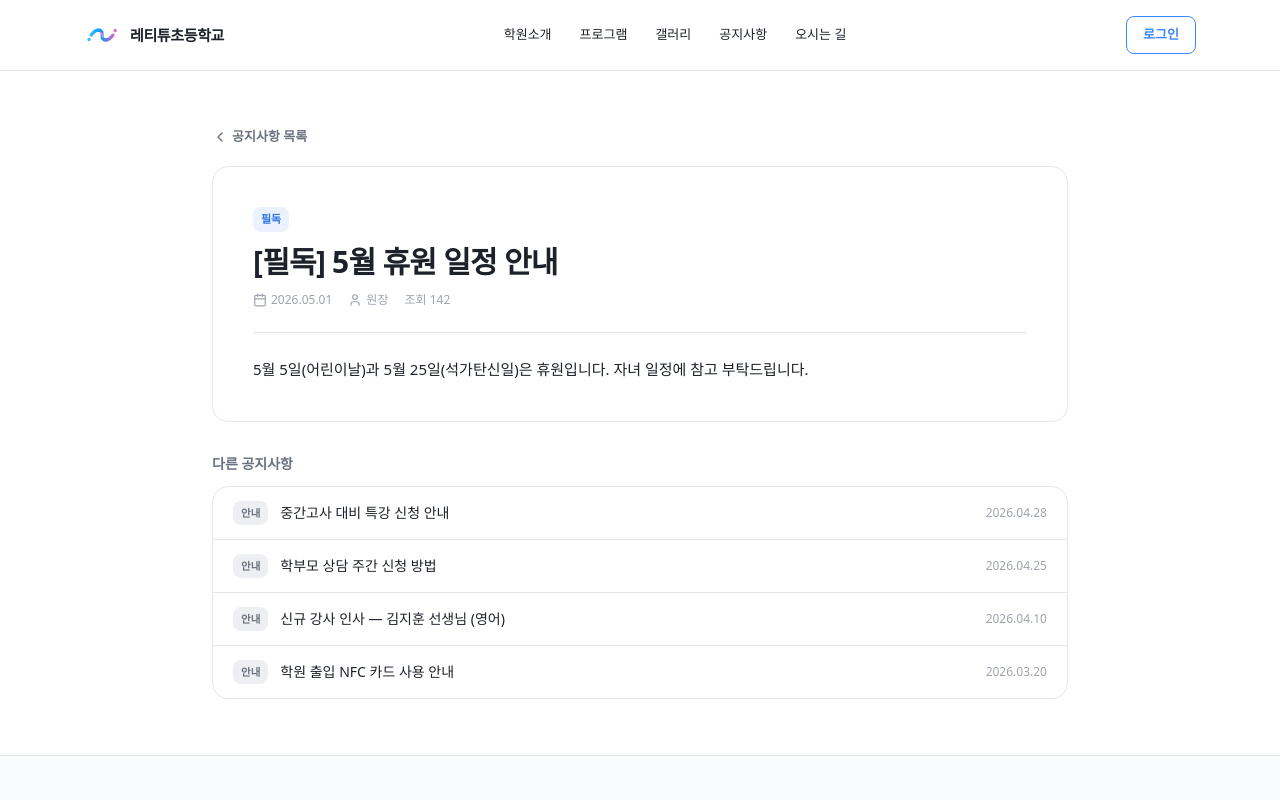
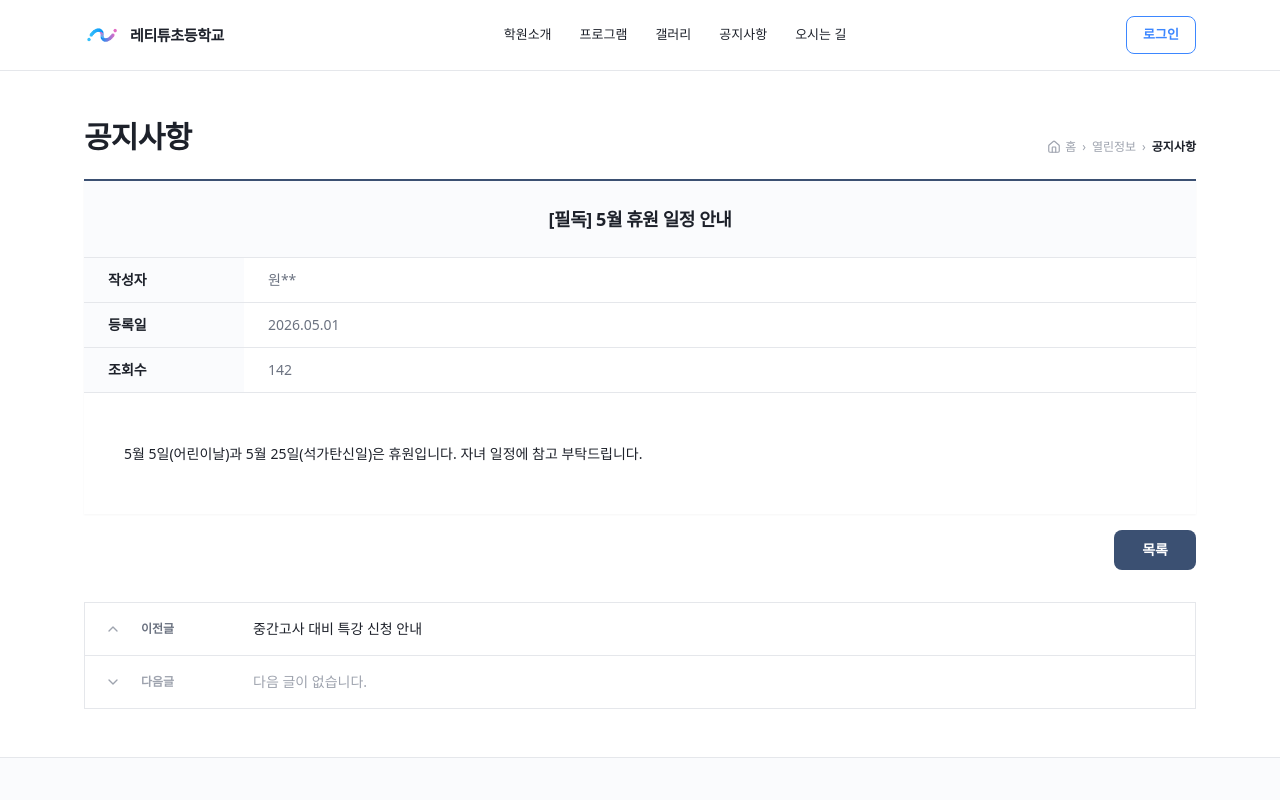
Before and after one commit to 2updown/The-Pond-Junior, a Next.js app: page /notices/n1 in a window 1280 px wide. Shown: the top 800 px of the page. Built offline with nearby package versions, Linux system fonts and the light colour scheme; a web font is replaced by a local one.

Commit message:
공지사항 상세 페이지 리뉴얼

```diff
--- a/app/notices/[id]/page.tsx
+++ b/app/notices/[id]/page.tsx
@@ -2,117 +2,155 @@
 
 import * as React from "react";
 import Link from "next/link";
-import { useParams, useRouter } from "next/navigation";
-import { ChevronLeft, Calendar, User as UserIcon } from "lucide-react";
+import { useParams } from "next/navigation";
+import { ChevronUp, ChevronDown, Home } from "lucide-react";
 import { LandingShell } from "@/components/pond/landing/landing-shell";
 import { usePosts } from "@/lib/posts-store";
-import { cn } from "@/lib/utils";
+
+function maskAuthor(name?: string) {
+  if (!name) return "관리자";
+  return name[0] + "**";
+}
 
 export default function NoticeDetailPage() {
   const params = useParams() as { id: string };
-  const router = useRouter();
   const all = usePosts("notice");
   const post = all.find((p) => p.id === params.id);
 
+  // posts already sorted: pinned first then newest. find adjacency.
+  const idx = all.findIndex((p) => p.id === params.id);
+  const prevPost = idx >= 0 && idx < all.length - 1 ? all[idx + 1] : null;
+  const nextPost = idx > 0 ? all[idx - 1] : null;
+
   return (
     <LandingShell>
-      <section className="mx-auto max-w-4xl px-5 py-10 md:py-14">
-        {/* Back link */}
-        <button
-          onClick={() => router.push("/notices")}
-          className="mb-5 inline-flex items-center gap-1 text-[13px] font-semibold text-ink-secondary hover:text-brand-500"
-        >
-          <ChevronLeft className="h-4 w-4" />
-          공지사항 목록
-        </button>
+      <section className="mx-auto max-w-6xl px-5 py-8 md:py-12">
+        {/* Page header — title + breadcrumb */}
+        <div className="mb-6 flex flex-col gap-2 md:flex-row md:items-end md:justify-between">
+          <h1 className="text-2xl font-bold tracking-tight md:text-3xl">공지사항</h1>
+          <div className="flex items-center gap-1.5 text-xs text-ink-tertiary">
+            <Link href="/" className="flex items-center gap-1 hover:text-brand-500">
+              <Home className="h-3.5 w-3.5" />홈
+            </Link>
+            <span>›</span>
+            <Link href="/notices" className="hover:text-brand-500">열린정보</Link>
+            <span>›</span>
+            <span className="font-semibold text-ink-primary">공지사항</span>
+          </div>
+        </div>
 
         {!post ? (
-          <NotFoundPost />
+          <NotFound />
         ) : (
-          <article className="rounded-2xl border border-divider bg-white p-6 md:p-10">
-            {/* Tag + date */}
-            <div className="mb-3 flex flex-wrap items-center gap-2">
-              {(post.pinned || post.tag === "필독") && (
-                <span className="rounded-md bg-brand-50 px-2 py-1 text-[11px] font-bold text-brand-600">
-                  필독
-                </span>
-              )}
-              {post.tag && post.tag !== "필독" && (
-                <span className="rounded-md bg-muted px-2 py-1 text-[11px] font-semibold text-ink-secondary">
-                  {post.tag}
-                </span>
-              )}
+          <>
+            <article className="overflow-hidden border-t-2 border-[#3B5072] bg-white shadow-elev1">
+              {/* Title bar (centered) */}
+              <div className="border-b border-divider bg-[#FAFBFD] px-6 py-6 text-center">
+                <h2 className="text-base font-bold leading-snug tracking-tight md:text-lg">
+                  {post.title}
+                </h2>
               </div>
 
-            {/* Title */}
-            <h1 className="text-2xl font-bold tracking-tight md:text-3xl">{post.title}</h1>
-
-            {/* Meta row */}
-            <div className="mt-3 flex flex-wrap items-center gap-x-4 gap-y-1 text-xs text-ink-tertiary">
-              <span className="inline-flex items-center gap-1">
-                <Calendar className="h-3.5 w-3.5" />
-                {post.date}
-              </span>
-              {post.author && (
-                <span className="inline-flex items-center gap-1">
-                  <UserIcon className="h-3.5 w-3.5" />
-                  {post.author}
-                </span>
-              )}
-              {typeof post.views === "number" && <span>조회 {post.views}</span>}
+              {/* Meta table */}
+              <div>
+                <MetaRow label="작성자" value={maskAuthor(post.author)} />
+                <MetaRow label="등록일" value={post.date} />
+                <MetaRow label="조회수" value={String(post.views || 0)} />
               </div>
 
-            <hr className="my-6 border-divider" />
-
-            {/* Content */}
-            <div className="whitespace-pre-line text-[15px] leading-relaxed text-ink-primary">
+              {/* Content body */}
+              <div className="px-6 py-8 md:px-10 md:py-12">
+                <div className="whitespace-pre-line text-[14px] leading-[1.85] text-ink-primary">
                   {post.content}
                 </div>
+              </div>
             </article>
-        )}
 
-        {/* Other notices */}
-        {post && all.length > 1 && (
-          <div className="mt-8">
-            <h3 className="mb-3 text-sm font-bold text-ink-secondary">다른 공지사항</h3>
-            <div className="overflow-hidden rounded-2xl border border-divider bg-white">
-              {all
-                .filter((p) => p.id !== post.id)
-                .slice(0, 5)
-                .map((n, i, arr) => (
+            {/* List button */}
+            <div className="mt-4 flex justify-end">
               <Link
-                    key={n.id}
-                    href={`/notices/${n.id}`}
-                    className={cn(
-                      "flex items-center gap-3 px-5 py-3.5 text-sm transition-colors hover:bg-muted",
-                      i !== arr.length - 1 && "border-b border-divider"
-                    )}
+                href="/notices"
+                className="rounded-md bg-[#3B5072] px-7 py-2.5 text-sm font-semibold text-white hover:opacity-90"
               >
-                    <span
-                      className={cn(
-                        "rounded-md px-2 py-0.5 text-[10.5px] font-semibold",
-                        n.pinned || n.tag === "필독"
-                          ? "bg-brand-50 text-brand-600"
-                          : "bg-muted text-ink-secondary"
-                      )}
-                    >
-                      {n.tag || (n.pinned ? "필독" : "안내")}
-                    </span>
-                    <span className="flex-1 truncate text-ink-primary">{n.title}</span>
-                    <span className="hidden text-xs text-ink-tertiary md:inline">{n.date}</span>
+                목록
               </Link>
-                ))}
             </div>
+
+            {/* Prev / Next nav */}
+            <div className="mt-8 overflow-hidden border border-divider bg-white">
+              <NavRow
+                direction="prev"
+                post={prevPost}
+              />
+              <NavRow
+                direction="next"
+                post={nextPost}
+              />
             </div>
+          </>
         )}
       </section>
     </LandingShell>
   );
 }
 
-function NotFoundPost() {
+function MetaRow({ label, value }: { label: string; value: string }) {
   return (
-    <div className="rounded-2xl border border-dashed border-divider bg-white px-6 py-16 text-center">
+    <div className="grid grid-cols-[120px_1fr] border-b border-divider md:grid-cols-[160px_1fr]">
+      <div className="bg-[#FAFBFD] px-6 py-3 text-sm font-semibold text-ink-primary">
+        {label}
+      </div>
+      <div className="px-6 py-3 text-sm text-ink-secondary">{value}</div>
+    </div>
+  );
+}
+
+function NavRow({
+  direction,
+  post,
+}: {
+  direction: "prev" | "next";
+  post: { id: string; title: string } | null;
+}) {
+  const Icon = direction === "prev" ? ChevronUp : ChevronDown;
+  const label = direction === "prev" ? "이전글" : "다음글";
+  const isLast = direction === "next";
+
+  if (!post) {
+    return (
+      <div
+        className={
+          "grid grid-cols-[24px_72px_1fr] items-center gap-3 px-5 py-4 md:grid-cols-[24px_100px_1fr] " +
+          (isLast ? "" : "border-b border-divider")
+        }
+      >
+        <Icon className="h-4 w-4 text-ink-tertiary" />
+        <span className="text-xs font-semibold text-ink-tertiary">{label}</span>
+        <span className="text-sm text-ink-tertiary">{`${
+          direction === "prev" ? "이전" : "다음"
+        } 글이 없습니다.`}</span>
+      </div>
+    );
+  }
+
+  return (
+    <Link
+      href={`/notices/${post.id}`}
+      className={
+        "grid grid-cols-[24px_72px_1fr] items-center gap-3 px-5 py-4 transition-colors hover:bg-[#F5F8FF] md:grid-cols-[24px_100px_1fr] " +
+        (isLast ? "" : "border-b border-divider")
+      }
+    >
+      <Icon className="h-4 w-4 text-ink-tertiary" />
+      <span className="text-xs font-semibold text-ink-secondary">{label}</span>
+      <span className="truncate text-sm text-ink-primary">{post.title}</span>
+    </Link>
+  );
+}
+
+function NotFound() {
+  return (
+    <div className="rounded-lg border border-dashed border-divider bg-white px-6 py-16 text-center">
       <p className="text-sm text-ink-secondary">존재하지 않거나 삭제된 게시글입니다.</p>
       <Link
         href="/notices"
```
Also changed, not shown: 1 other file (tests, documents, lock files or other folders). Lines whose indentation alone changed are shown as unchanged.
